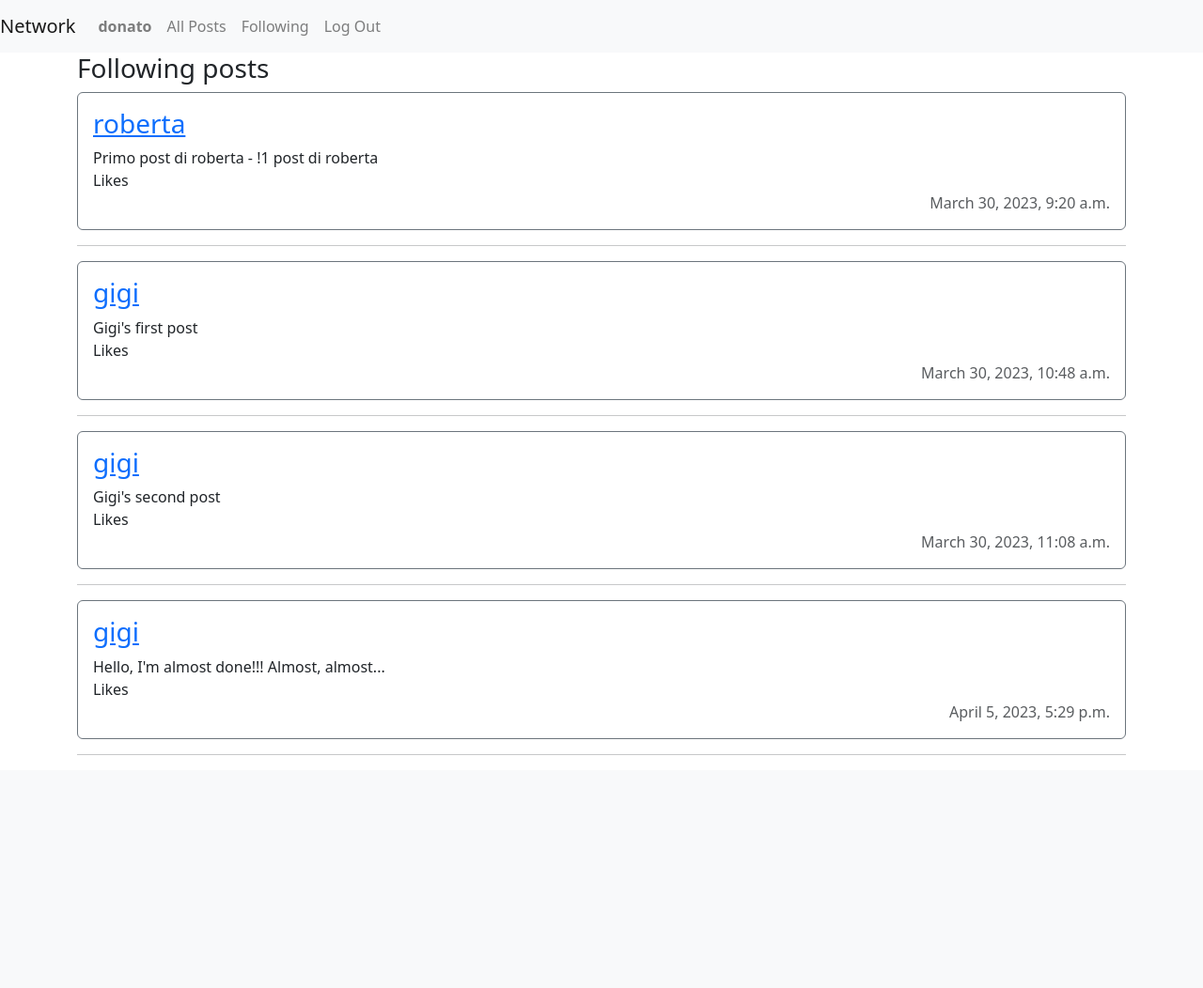
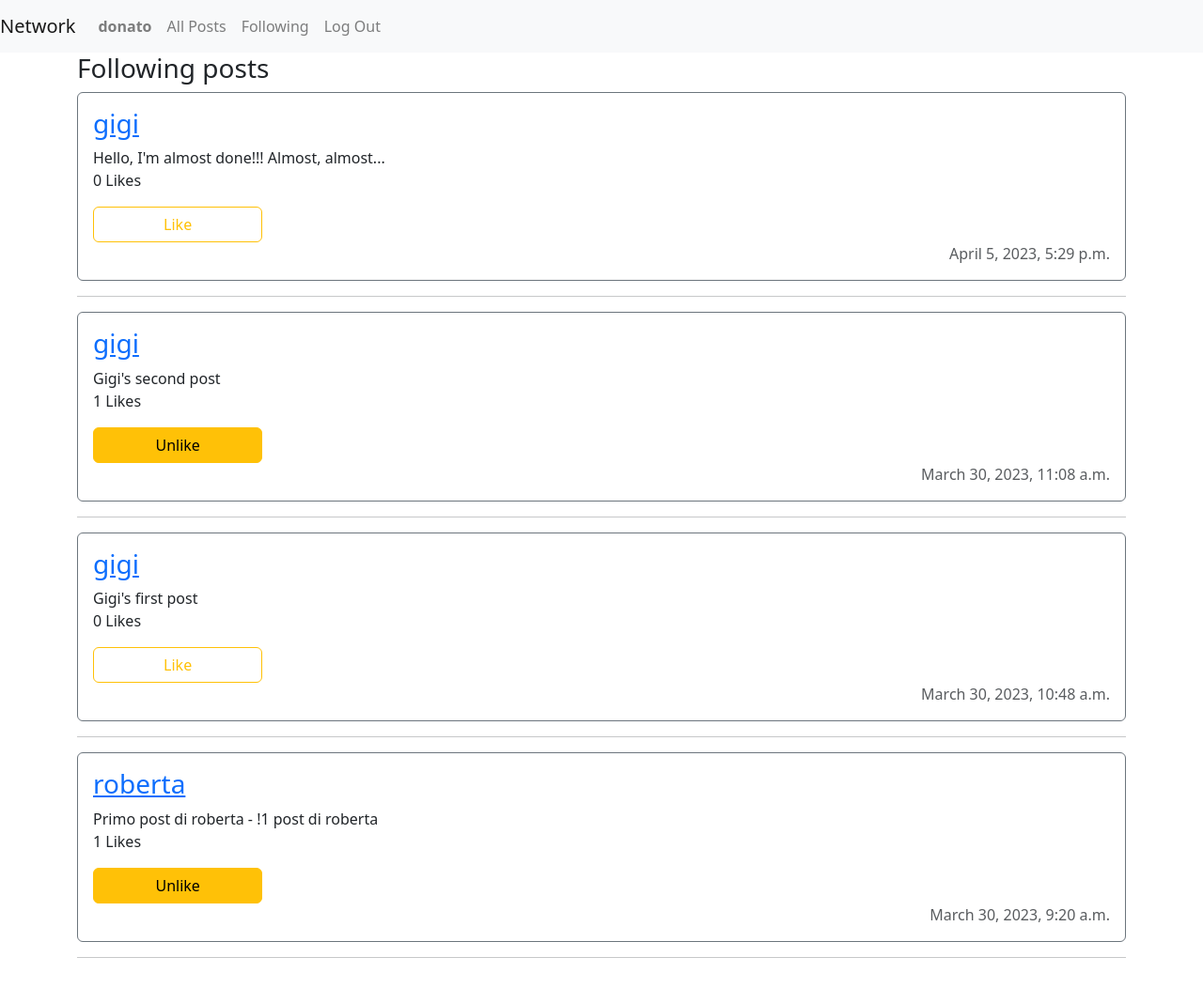
Before and after one commit to donato-casiello/network, a Django app: page /following in a window 1280 px wide. Shown: the whole page at 94% size. Before the commit the page ends 804 px from the top, so only its background shows below. Run offline with Django 3.2, Linux system fonts and the light colour scheme; a user stored in the database is signed in; data comes from the database, SQL or seed files in the repository; both versions use the stored data as it was after the commit; some libraries are stand-ins or nearby versions.

Commit message:
Added the features to all pages

```diff
--- a/network/templates/network/following.html
+++ b/network/templates/network/following.html
@@ -4,16 +4,74 @@
 
     <div class="container d-flex flex-column" id="posts">
         <h3>Following posts</h3>
-        {% for item in following_posts %}
-            {% for post in item %}
+        <!-- Display the posts-->
+        {% for post in page_obj %}
             <div class="d-flex flex-column border border-secondary rounded p-3">
                 <h3><a href="{% url 'profile' post.user_id %}">{{ post.user_id }}</a></h3>
-                    <span>{{ post.content }}</span>
-                    <span>{{ post.n_likes}} Likes</span>
+                <span id="content_{{ post.id }}">{{ post.content }}</span>
+                {% if user.is_authenticated %}
+                  <!-- User is the owner of the post -->
+                    <!-- Edit post -->
+                  {% if user.id == post.user_id.id %}
+                    <div>
+                          <button type="button" class="btn btn-primary" data-bs-toggle="modal" data-bs-target="#modal_edit_post_{{ post.id }}">Edit</button>
+                    </div>
+                    <!--Modal div-->
+                    <div class="modal fade" id="modal_edit_post_{{ post.id }}" tabindex="-1" aria-labelledby="modal_edit_post_{{ post.id }}Label" aria-hidden="true">
+                      <div class="modal-dialog">
+                      <div class="modal-content">
+                          <div class="modal-header">
+                          <h1 class="modal-title fs-5" id="exampleModalLabel">Edit Post</h1>
+                          <button type="button" class="btn-close" data-bs-dismiss="modal" aria-label="Close"></button>
+                          </div>
+                          <div class="modal-body">
+                            <textarea class="form-control" name="content" id="new_content_{{ post.id }}" cols="30" rows="10">{{ post.content }}</textarea>
+                          </div>
+                          <div class="modal-footer">
+                            <!-- data-bs-dismiss is used to close the modal view -->
+                          <button type="button" class="btn btn-secondary" data-bs-dismiss="modal">Close</button>
+                          <button onclick="editPost('{{ post.id}}')"  data-bs-dismiss="modal" type="button" class="btn btn-primary">Save changes</button>
+                          </div>
+                      </div>
+                      </div>
+                  </div>
+                  {% else %}
+                      {% if post.id in postYouLiked %}
+                            <!-- Count the post's likes (using related name of models)-->
+                        <p id="like_count_{{ post.id }}">{{ post.posts.count }} Likes</p>
+                        <button id="like_{{ post.id }}" onclick="likeHandler('{{ post.id }}')" class="btn btn-warning col-2">Unlike</button>
+                      {% else %}
+                          <!-- Count the post's likes (using related name of models)-->
+                          <p id="like_count_{{ post.id }}">{{ post.posts.count }} Likes</p>
+                      <button id="like_{{ post.id }}" onclick="likeHandler('{{ post.id }}')" class="btn btn-outline-warning col-2">Like</button>
+                      {% endif %}
+                  {% endif %}
+                {% endif %}
                 <span class="text-right text-muted">{{ post.datetime }}</span>
             </div>
             <hr>
         {% endfor %}
-        {% endfor %}
+        <!-- Pagination -->
+        <div class="container">
+            <nav>
+                <ul class="pagination justify-content-center">
+                    {% if page_obj.has_previous %}
+                        <li class="page-item">
+                            <a class="page-link" href="?page={{ page_obj.previous_page_number }}" aria-label="Previous">Previous
+                            <span aria-hidden="true">&laquo;</span>
+                            </a>
+                        </li>
+                    {% endif %}
+
+                  {% if page_obj.has_next %}
+                  <li class="page-item">
+                    <a class="page-link" href="?page={{ page_obj.next_page_number }}" aria-label="Next">Next
+                      <span aria-hidden="true">&raquo;</span>
+                    </a>
+                  </li>
+                  {% endif %}
+                </ul>
+            </nav>
+            </div>
 </div>
 {% endblock %}
--- a/network/views.py
+++ b/network/views.py
@@ -97,9 +97,25 @@ def register(request):
 def profile(request, username):
     # Get the information about the requested profile
     user_profile = User.objects.get(username=username)
-    user_profile_posts = Post.objects.filter(user_id=user_profile)
+    user_profile_posts = Post.objects.filter(user_id=user_profile).order_by('-datetime')
     followers_count = Follower.objects.filter(following=user_profile).count()
     following_count = Follower.objects.filter(user=user_profile).count()
+    # Render all the posts
+    pagePosts = Paginator(user_profile_posts, 10)
+    # To display the correct number of posts
+    page_number = request.GET.get('page')
+    page_obj = pagePosts.get_page(page_number)
+    # Create a variable to make to for loop
+    range_page = range(page_obj.paginator.num_pages)
+    # Handling the likes
+    likes = Like.objects.all()
+    postYouLiked = []
+    try:
+        for like in likes:
+            if like.user.id == request.user.id:
+                postYouLiked.append(like.post.id)
+    except:
+        postYouLiked = []
     # Check if user is logged in
     if request.user.is_authenticated:
         user = User.objects.get(id=request.user.id) # User who is signed in
@@ -117,14 +133,24 @@ def profile(request, username):
                 "user":user,
                 "is_following":is_following,
                 "followers_count":followers_count,
-                "following_count":following_count}
+                "following_count":following_count,
+                "pagePosts": pagePosts,
+                "page_obj": page_obj,
+                "range_page":range_page,
+                "likes":likes,
+                "postYouLiked":postYouLiked}
         return render(request, "network/profile.html", context)
     # User is not logged in
     else:
         context = {"user_profile_posts": user_profile_posts,
                 "user_profile":user_profile,
                 "followers_count":followers_count,
-                "following_count":following_count}
+                "following_count":following_count,
+                "pagePosts": pagePosts,
+                "page_obj": page_obj,
+                "range_page":range_page,
+                "likes":likes,
+                "postYouLiked":postYouLiked}
         return render(request, "network/profile.html", context)
 
 @csrf_exempt
@@ -149,12 +175,34 @@ def follow(request, user_id):
 def following(request):
     user_log = User.objects.get(id=request.user.id)
     user_following = Follower.objects.filter(user=user_log)
+    allPosts = Post.objects.all().order_by('id').reverse()
     # Create an empty array to store the posts
     following_posts = []
-    for user in user_following:
-        new_post = Post.objects.filter(user_id=user.following)
-        following_posts.append(new_post)
-    context = {"user_log":user_log, "user_following":user_following, "following_posts":following_posts}
+    for post in allPosts:
+        for user in user_following:
+            if user.following == post.user_id:
+                following_posts.append(post)
+    # Pagination
+    pagePosts = Paginator(following_posts, 10)
+    # To display the correct number of posts
+    page_number = request.GET.get('page')
+    page_obj = pagePosts.get_page(page_number)
+    # Create a variable to make to for loop
+    # Handling the likes
+    likes = Like.objects.all()
+    postYouLiked = []
+    try:
+        for like in likes:
+            if like.user.id == request.user.id:
+                postYouLiked.append(like.post.id)
+    except:
+        postYouLiked = []
+    context = {"user_log":user_log,
+               "user_following":user_following,
+               "following_posts":following_posts,
+               "page_obj":page_obj,
+               "postYouLiked":postYouLiked
+               }
     return render(request, "network/following.html", context)
 
 
```
Also changed, not shown: network/templates/network/index.html (+2 -7 lines), network/templates/network/profile.html (+22 -1 lines), db.sqlite3. Lines whose indentation alone changed are shown as unchanged.
